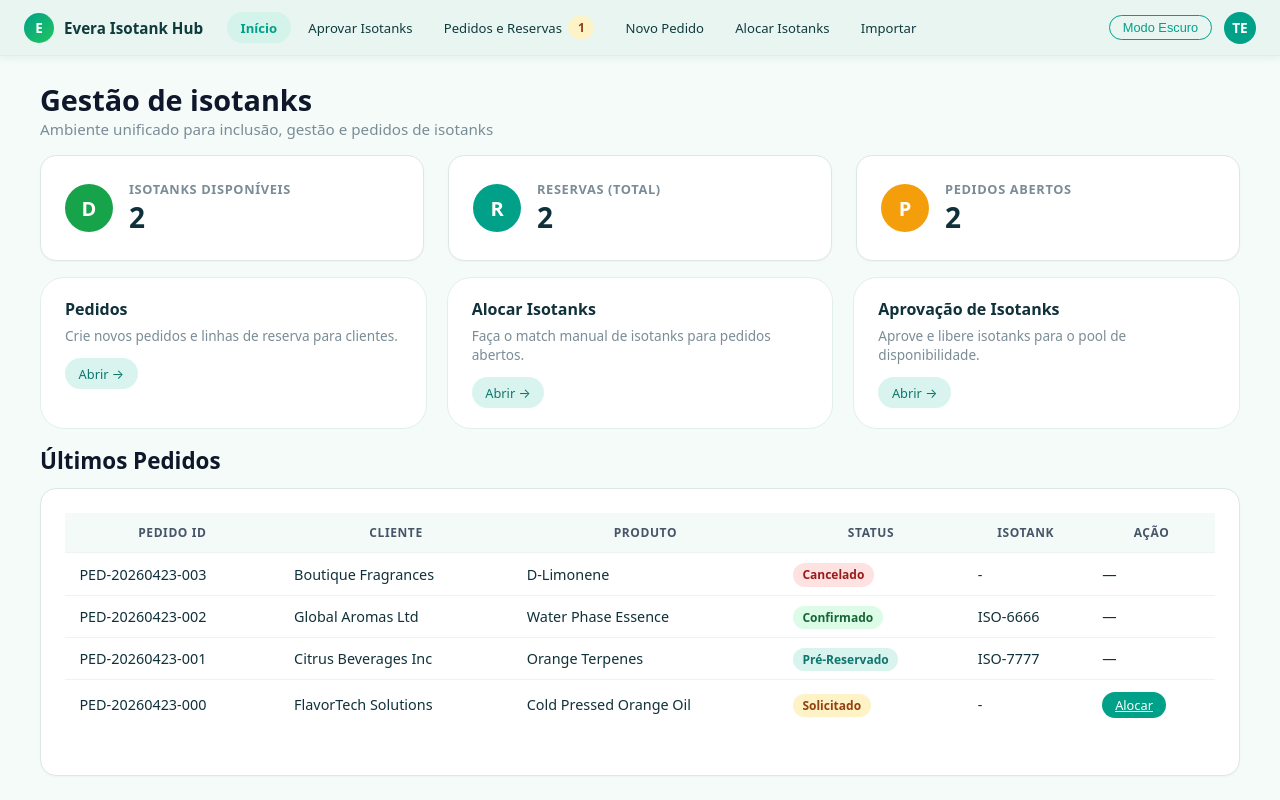
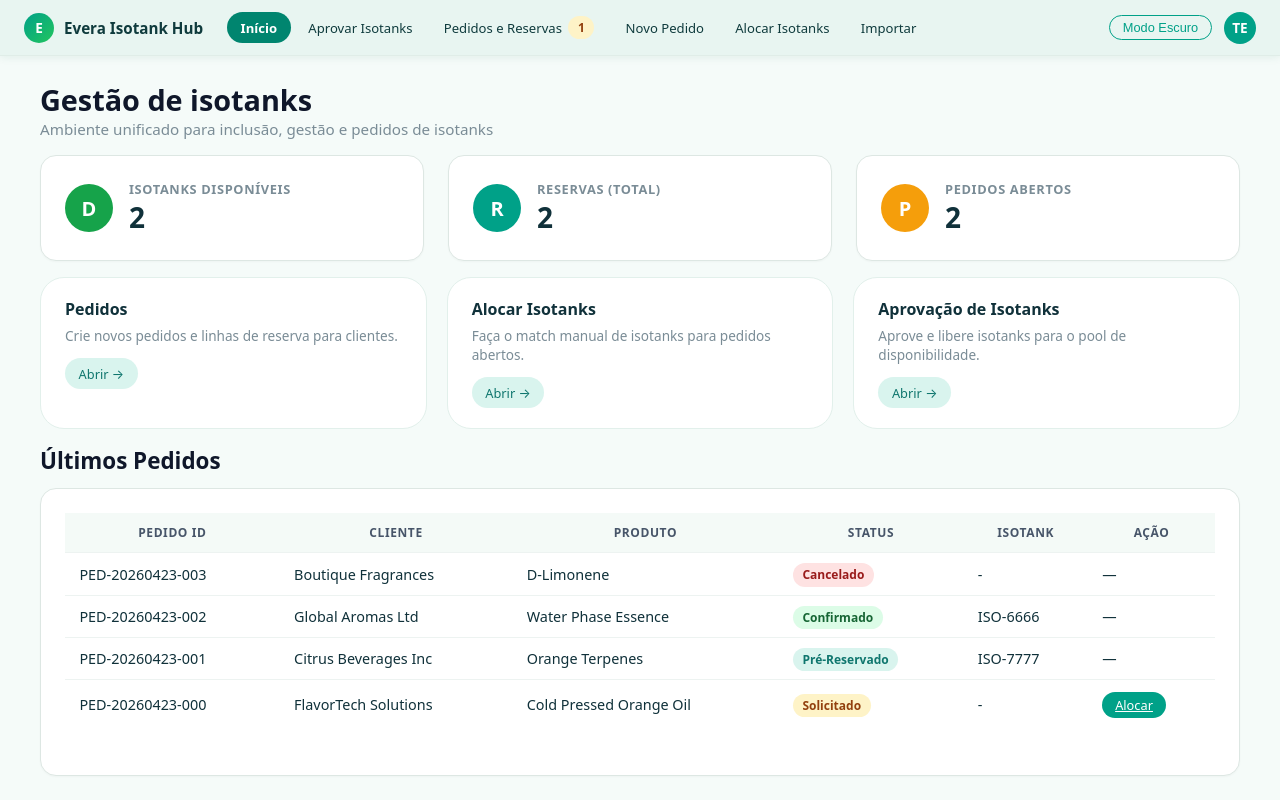
Before and after one commit to Pedro-ouza/isotanks, a Flask app: page / in a window 1280 px wide. Run offline with Flask 3, Linux system fonts and the light colour scheme; data comes from the database, SQL or seed files in the repository.

Commit message:
style: melhorar contraste do item ativo no menu superior

```diff
--- a/frontend/static/css/style.css
+++ b/frontend/static/css/style.css
@@ -21,8 +21,8 @@
   --sidebar-text: #0f3b3d;
   --sidebar-hover: #d9f0eb;
   --sidebar-border: #e0ede8;
-  --nav-active-bg: #d4f3eb;
-  --nav-active-color: #00a188;
+  --nav-active-bg: #00856f;
+  --nav-active-color: #ffffff;
 
   /* Topbar */
   --topbar-bg: #ffffff;
@@ -97,8 +97,8 @@ body.dark {
   --sidebar-text: #cdd9e5;
   --sidebar-hover: #1c2a35;
   --sidebar-border: #21262d;
-  --nav-active-bg: #1c3a33;
-  --nav-active-color: #2dd4b8;
+  --nav-active-bg: #2dd4b8;
+  --nav-active-color: #0a1f1d;
 
   /* Topbar */
   --topbar-bg: #161b22;
```
